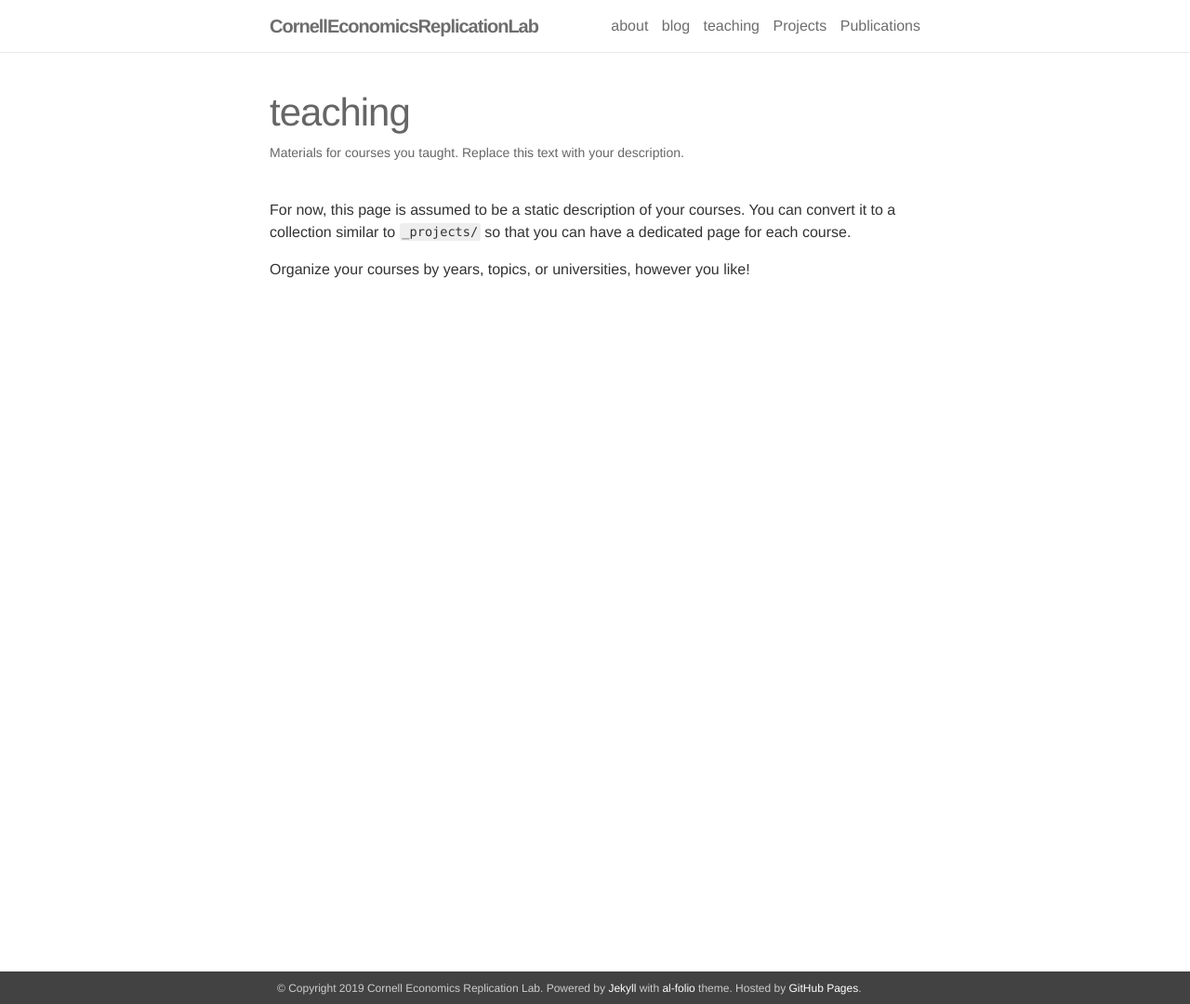
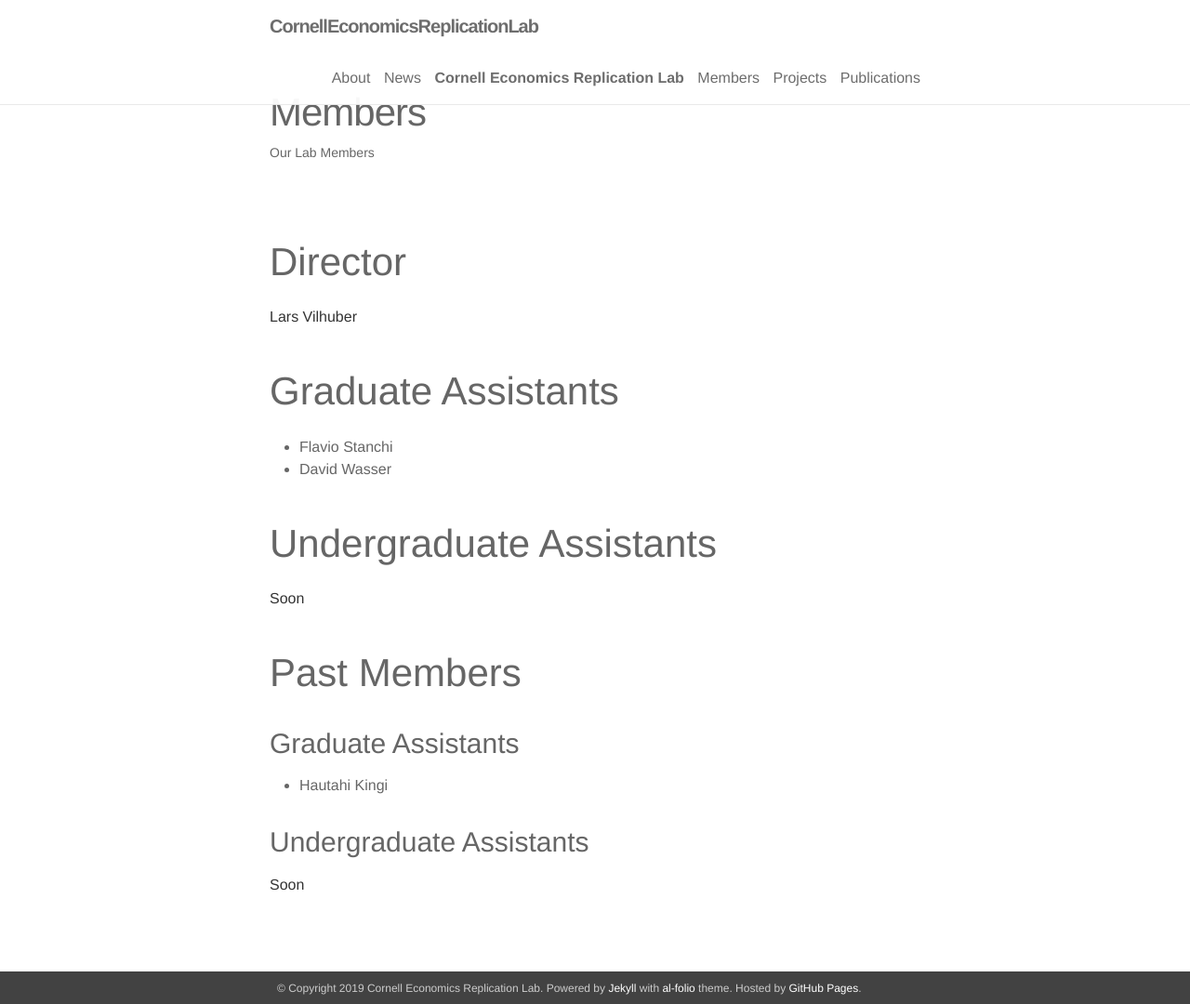
Before and after one commit to labordynamicsinstitute/replication-lab-pages, a Jekyll site: the page built from _pages/members.md, in a window 1280 px wide and 1080 px high. Shown: the whole window at 93% size. Built offline with Jekyll 4.4.1, drawn with Linux system fonts in a browser that asks for light colours; nearby versions of some CDN libraries.

Commit message:
Playing around with layout

```diff
--- a/_includes/header.html
+++ b/_includes/header.html
@@ -23,10 +23,10 @@
 
       <div class="trigger">
         <!-- About -->
-        <a class="page-link" href="{{ site.baseurl | prepend: site.url }}/">about</a>
+        <a class="page-link" href="{{ site.baseurl | prepend: site.url }}/">About</a>
 
         <!-- Blog -->
-        <a class="page-link" href="{{ '/blog/' | prepend: site.baseurl | prepend: site.url }}">blog</a>
+        <a class="page-link" href="{{ '/news/' | prepend: site.baseurl | prepend: site.url }}">News</a>
 
         <!-- Pages -->
         {% for page in site.pages %}
--- a/_pages/members.md
+++ b/_pages/members.md
@@ -1,10 +1,24 @@
 ---
 layout: page
-permalink: /teaching/
-title: teaching
-description: Materials for courses you taught. Replace this text with your description.
+permalink: /members/
+title: Members
+description: Our Lab Members
 ---
 
-For now, this page is assumed to be a static description of your courses. You can convert it to a collection similar to `_projects/` so that you can have a dedicated page for each course.
+## Director
+Lars Vilhuber
 
-Organize your courses by years, topics, or universities, however you like!
+## Graduate Assistants
+- Flavio Stanchi
+- David Wasser
+
+## Undergraduate Assistants
+Soon
+
+## Past Members
+
+### Graduate Assistants
+- Hautahi Kingi
+
+### Undergraduate Assistants
+Soon
```
Also changed, not shown: _includes/news.html (+13 -16 lines), _pages/about.md (+1 -1 lines), blog/index.html (+5 -5 lines).
